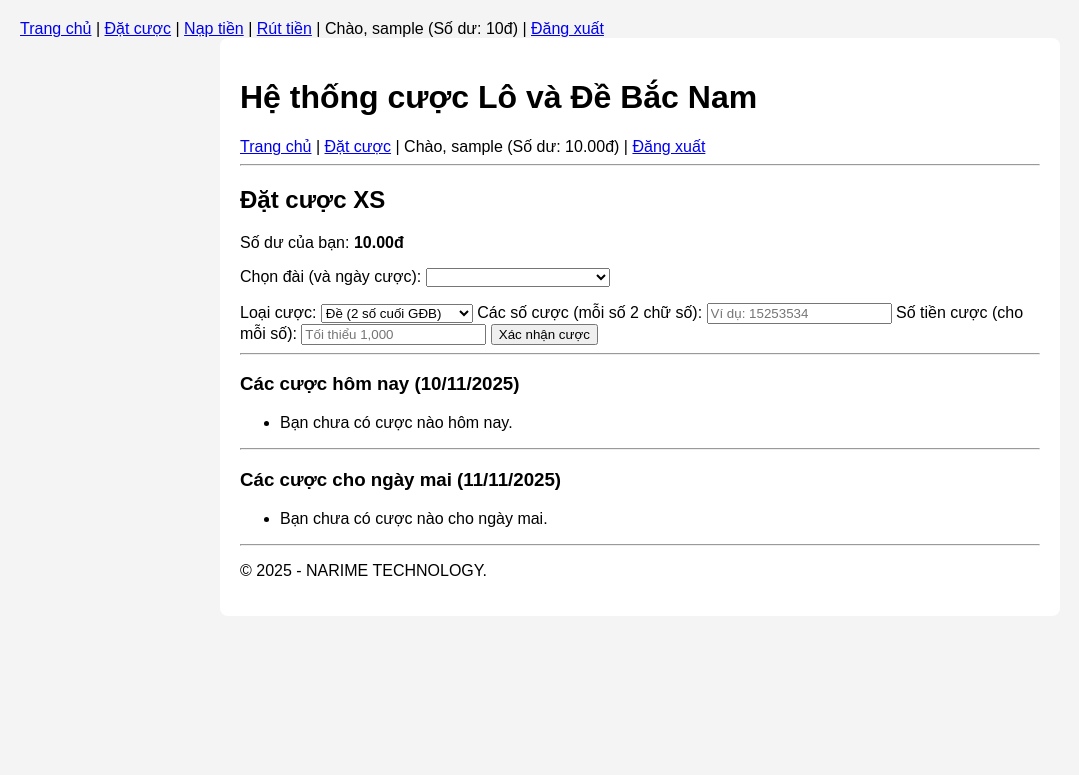
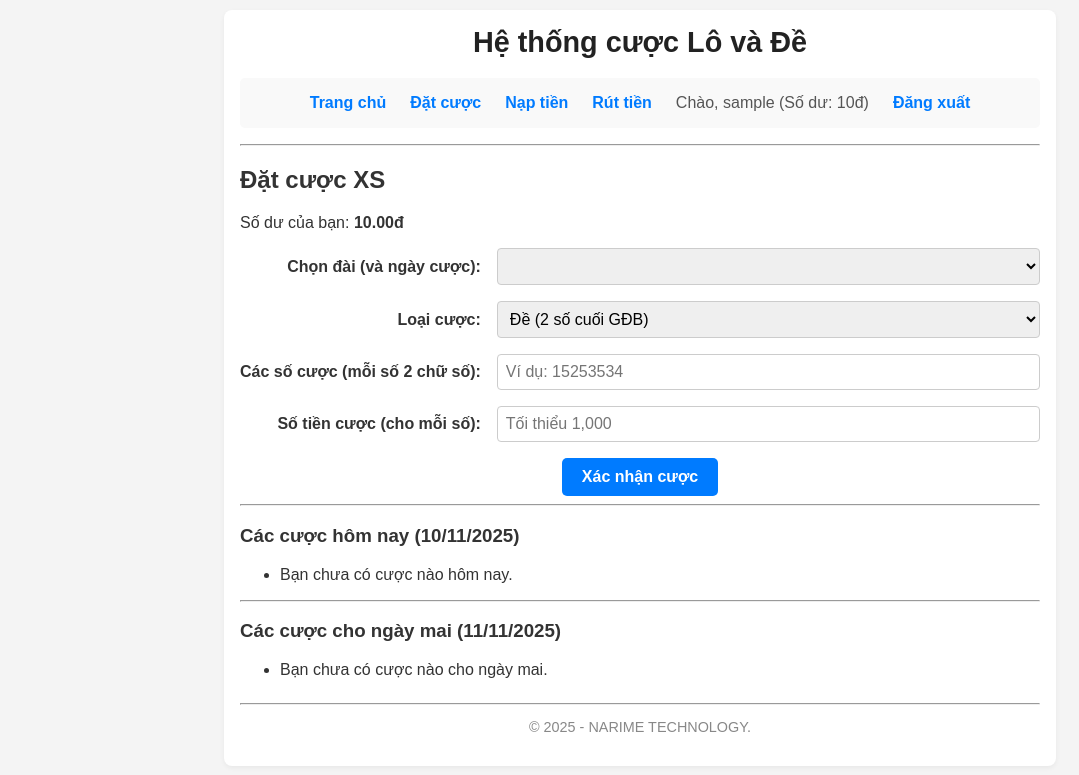
Before and after one commit to DoTuan86/lottery_project, a Django app: page /dat-cuoc/ in a window 1280 px wide. Shown: the top 775 px of the page, without its empty margins (0-1079 px from the left). Run offline with Django 5.2, Linux system fonts and the light colour scheme; a user stored in the database is signed in; tables that the repository leaves empty hold one stand-in row (values such as "Sample post"); lists and menus that the app fills with data are empty.

Commit message:
Cập nhật giao diện base.html và form đặt cược

```diff
--- a/templates/base.html
+++ b/templates/base.html
@@ -4,70 +4,166 @@
     <meta charset="UTF-8">
     <meta name="viewport" content="width=device-width, initial-scale=1.0">
     <title>Trang Lô Đề</title>
+
     <style>
+        /* Thiết lập lại cơ bản */
         body {
             font-family: Arial, sans-serif;
-            margin: 20px;
+            margin: 0;
+            padding: 10px;
             background-color: #f4f4f4;
+            color: #333;
         }
         .container {
             max-width: 800px;
             margin: 0 auto;
-            padding: 20px;
+            padding: 1rem;
             background-color: #fff;
             border-radius: 8px;
+            box-shadow: 0 2px 5px rgba(0,0,0,0.05);
         }
+        header h1 {
+            font-size: 1.8rem;
+            color: #222;
+            text-align: center;
+            margin-top: 0;
+        }
+
+        /* --- SỬA LỖI NAV BAR --- */
+        nav {
+            display: flex; /* Dùng Flexbox */
+            flex-wrap: wrap; /* Cho phép rớt dòng */
+            justify-content: center; /* Căn giữa các mục */
+            align-items: center; /* Căn giữa theo chiều dọc */
+            background-color: #f9f9f9;
+            border-radius: 5px;
+            padding: 0.5rem;
+            margin-bottom: 1rem;
+        }
+
+        /* Các link trong NAV */
+        nav a {
+            padding: 8px 12px;
+            text-decoration: none;
+            color: #007bff;
+            font-weight: bold;
+            white-space: nowrap; /* Không ngắt chữ */
+        }
+        nav a:hover {
+            background-color: #e9e9e9;
+            border-radius: 4px;
+        }
+        /* Thông tin user */
+        nav .user-info {
+            padding: 8px 12px;
+            color: #555;
+            white-space: nowrap;
+        }
+        /* --- KẾT THÚC SỬA NAV BAR --- */
+
+        /* --- CSS MỚI CHO FORM GỌN GÀNG --- */
+        .form-layout {
+            display: grid;
+            /* Cột 1 cho nhãn (tự động), Cột 2 cho input (lấp đầy) */
+            grid-template-columns: auto 1fr;
+            gap: 1rem; /* Khoảng cách giữa các hàng/cột */
+            align-items: center; /* Căn giữa các mục theo chiều cao */
+        }
+        .form-layout label {
+            font-weight: bold;
+            text-align: right; /* Nhãn căn lề phải */
+        }
+        .form-layout input, .form-layout select {
+            width: 100%;
+            padding: 8px;
+            box-sizing: border-box; /* Quan trọng */
+            border: 1px solid #ccc;
+            border-radius: 4px;
+            font-size: 1rem;
+        }
+        /* Class cho nút bấm (trải dài hết 2 cột) */
+        .form-full-width {
+            grid-column: 1 / -1; /* Trải dài từ cột 1 đến cột cuối */
+            text-align: center;
+        }
+        .form-button {
+            background-color: #007bff;
+            color: white;
+            padding: 10px 20px;
+            border: none;
+            border-radius: 5px;
+            cursor: pointer;
+            font-size: 1rem;
+            font-weight: bold;
+        }
+        /* --- KẾT THÚC CSS FORM --- */
+
+        /* Responsive cho di động (giữ nguyên) */
+        @media (max-width: 600px) {
+            body { padding: 5px; }
+            .container { padding: 0.8rem; }
+
+            nav a, nav .user-info {
+                display: block;
+                width: 100%;
+                box-sizing: border-box;
+                border-bottom: 1px solid #eee;
+            }
+            nav a:last-of-type { border-bottom: none; }
+
+            /* Sửa form trên di động (xếp chồng) */
+            .form-layout {
+                grid-template-columns: 1fr; /* 1 cột */
+                gap: 0.5rem;
+            }
+            .form-layout label {
+                text-align: left; /* Căn lề trái */
+                margin-bottom: 2px;
+            }
+        }
+
+        /* CSS cho Messages (giữ nguyên) */
         .messages {
-            list-style: none;
-            padding: 10px;
-            margin-bottom: 15px;
-            border-radius: 5px;
+            list-style: none; padding: 10px; margin-bottom: 15px; border-radius: 5px;
         }
         .messages .success { background-color: #d4edda; color: #155724; }
         .messages .error { background-color: #f8d7da; color: #721c24; }
+        .messages .info { background-color: #cce5ff; color: #004085; }
+
+        footer {
+            text-align: center; margin-top: 1.5rem; font-size: 0.9rem; color: #888;
+        }
     </style>
 </head>
-
-<nav>
-    <a href="/">Trang chủ</a> |
-
-    {% if user.is_authenticated %}
-        <a href="{% url 'place_bet' %}">Đặt cược</a> |
-        <a href="{% url 'request_deposit' %}">Nạp tiền</a> |
-        <a href="{% url 'request_withdrawal' %}">Rút tiền</a> |
-        Chào, {{ user.username }}
-        (Số dư: {{ user.wallet.balance|floatformat:"0" }}đ) |
-        <a href="{% url 'logout' %}">Đăng xuất</a>
-    {% else %}
-        <a href="{% url 'login' %}">Đăng nhập</a> |
-        <a href="{% url 'register' %}">Đăng ký</a>
-    {% endif %}
-</nav>
 
 <body>
     <div class="container">
         <header>
-            <h1>Hệ thống cược Lô và Đề Bắc Nam</h1>
+            <h1>Hệ thống cược Lô và Đề</h1>
+
             <nav>
-                <a href="/">Trang chủ</a> |
-                <a href="{% url 'place_bet' %}">Đặt cược</a>
+                <a href="/">Trang chủ</a>
                 {% if user.is_authenticated %}
-                    | Chào, {{ user.username }}
-                    (Số dư: {{ user.wallet.balance }}đ)
-                    | <a href="{% url 'logout' %}">Đăng xuất</a>
+                    <a href="{% url 'place_bet' %}">Đặt cược</a>
+                    <a href="{% url 'request_deposit' %}">Nạp tiền</a>
+                    <a href="{% url 'request_withdrawal' %}">Rút tiền</a>
+                    <span class="user-info">
+                        Chào, {{ user.username }}
+                        (Số dư: {{ user.wallet.balance|floatformat:"0" }}đ)
+                    </span>
+                    <a href="{% url 'logout' %}">Đăng xuất</a>
                 {% else %}
-                    | <a href="{% url 'login' %}">Đăng nhập</a>
+                    <a href="{% url 'login' %}">Đăng nhập</a>
+                    <a href="{% url 'register' %}">Đăng ký</a>
                 {% endif %}
             </nav>
         </header>
 
         <hr>
-
         <main>
             {% block content %}
             {% endblock %}
         </main>
-
         <footer>
             <hr>
             <p>&copy; 2025 - NARIME TECHNOLOGY.</p>
--- a/templates/lottery/place_bet.html
+++ b/templates/lottery/place_bet.html
@@ -2,8 +2,6 @@
 
 {% block content %}
 <h2>Đặt cược XS</h2>
-
-<p>Số dư của bạn: <strong>{{ request.user.wallet.balance|floatformat:2 }}đ</strong></p>
 
 {% if messages %}
   <ul class="messages">
@@ -13,35 +11,26 @@
   </ul>
 {% endif %}
 
-<form method="post">
+<p>Số dư của bạn: <strong>{{ request.user.wallet.balance|floatformat:2 }}đ</strong></p>
+
+<form method="post" class="form-layout">
     {% csrf_token %}
 
-    <p>
-        <label for="{{ form.station.id_for_label }}">{{ form.station.label }}:</label>
-        <select name="{{ form.station.name }}" id="{{ form.station.id_for_label }}">
-            {% for group_name, group_choices in form.station.field.choices %}
-                <optgroup label="{{ group_name }}">
-                    {% for value, label in group_choices %}
-                        <option value="{{ value }}" {% if form.station.value == value|stringformat:"s" %}selected{% endif %}>
-                            {{ label }}
-                        </option>
-                    {% endfor %}
-                </optgroup>
-            {% empty %}
-                <option value="" disabled>Không có đài nào mở cược</option>
-            {% endfor %}
-        </select>
-        {% if form.station.errors %}
-            <ul class="errorlist">
-                {% for error in form.station.errors %}<li>{{ error }}</li>{% endfor %}
-            </ul>
-        {% endif %}
-    </p>
-    {{ form.bet_type.label_tag }} {{ form.bet_type }}
-    {{ form.number.label_tag }} {{ form.number }}
-    {{ form.amount.label_tag }} {{ form.amount }}
+    <label for="{{ form.station.id_for_label }}">{{ form.station.label }}:</label>
+    {{ form.station }}
 
-    <button type="submit">Xác nhận cược</button>
+    <label for="{{ form.bet_type.id_for_label }}">{{ form.bet_type.label }}:</label>
+    {{ form.bet_type }}
+
+    <label for="{{ form.number.id_for_label }}">{{ form.number.label }}:</label>
+    {{ form.number }}
+
+    <label for="{{ form.amount.id_for_label }}">{{ form.amount.label }}:</label>
+    {{ form.amount }}
+
+    <div class="form-full-width">
+        <button type="submit" class="form-button">Xác nhận cược</button>
+    </div>
 </form>
 
 <hr>
```
